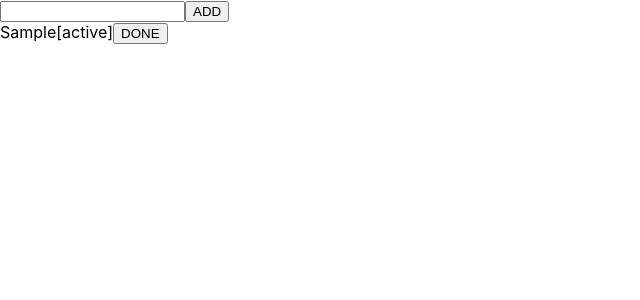
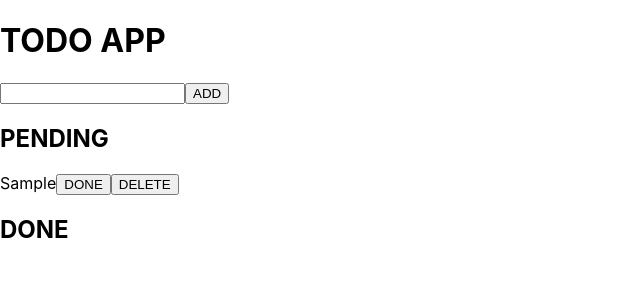
Before and after one commit to diffworld/to-do-app, a React (Create React App) app: page / in a window 1280 px wide. Both pictures are taken after typing "Sample" into the empty fields and a click on the button "ADD". Shown: the top 300 px of the page, without its empty margins (0-640 px from the left). Built offline with nearby package versions, Linux system fonts and the light colour scheme.

Commit message:
Change status update to toggle & separate view status

```diff
--- a/src/App.js
+++ b/src/App.js
@@ -9,6 +9,7 @@ function App() {
   return (
     <TodoContextProvider>
       <div>
+        <h1>TODO APP</h1>
         <AddTodoForm />
         <TodoList />
       </div>
--- a/src/containers/TodoList.js
+++ b/src/containers/TodoList.js
@@ -1,17 +1,34 @@
 import React, { useContext } from 'react';
-import { TodosContext } from '../context/todo';
+import { TodosContext, TODO_STATUS } from '../context/todo';
 
 export default function TodoList() {
-    const { todoList, setAsDone } = useContext(TodosContext);
+    const { todoList, toggleStatus, delTodo } = useContext(TodosContext);
     return (
         <div>
-            {todoList.map( todo => {
-                return <div key={todo.id}>
-                            {todo.content}
-                            [{todo.status}]
-                            <button onClick={(id) => setAsDone(todo.id)}>DONE</button>
-                        </div>
-            })}
+            <div>
+                <h2>PENDING</h2>
+                {todoList.slice(0).reverse().map( todo => {
+                    if (todo.status === TODO_STATUS.ACTIVE ) {
+                        return <div key={todo.id}>
+                                    {todo.content}
+                                    <button onClick={(id) => toggleStatus(todo.id)}>DONE</button>
+                                    <button onClick={(id) => delTodo(todo.id)}>DELETE</button>
+                                </div>
+                    }
+                })}
+            </div>
+            <div>
+                <h2>DONE</h2>
+                {todoList.slice(0).map( todo => {
+                    if (todo.status === TODO_STATUS.DONE ) {
+                        return <div key={todo.id}>
+                                    {todo.content}
+                                    <button onClick={(id) => toggleStatus(todo.id)}>ACTIVE</button>
+                                    <button onClick={(id) => delTodo(todo.id)}>DELETE</button>
+                                </div>
+                    }
+                })}
+            </div>
         </div>
     )
 }
--- a/src/context/todo.js
+++ b/src/context/todo.js
@@ -14,10 +14,10 @@ export const TodoContextProvider = ({ children }) => {
             status: TODO_STATUS.ACTIVE };
         setTodoList(todoList.concat(newTodo));
     }
-    const setAsDone = (id) => {
+    const toggleStatus = (id) => {
         const index = todoList.findIndex( todo => todo.id === id );
         const newArray = [...todoList];
-        newArray[index].status = TODO_STATUS.DONE;
+        newArray[index].status = (newArray[index].status === TODO_STATUS.ACTIVE) ? TODO_STATUS.DONE: TODO_STATUS.ACTIVE;
         setTodoList(newArray);
     };
     const delTodo = (id) => {
@@ -29,7 +29,7 @@ export const TodoContextProvider = ({ children }) => {
         <TodosContext.Provider
             value={{ todoList,
                     addTodo,
-                    setAsDone,
+                    toggleStatus,
                     delTodo }}>
             {children}
         </TodosContext.Provider>
```
